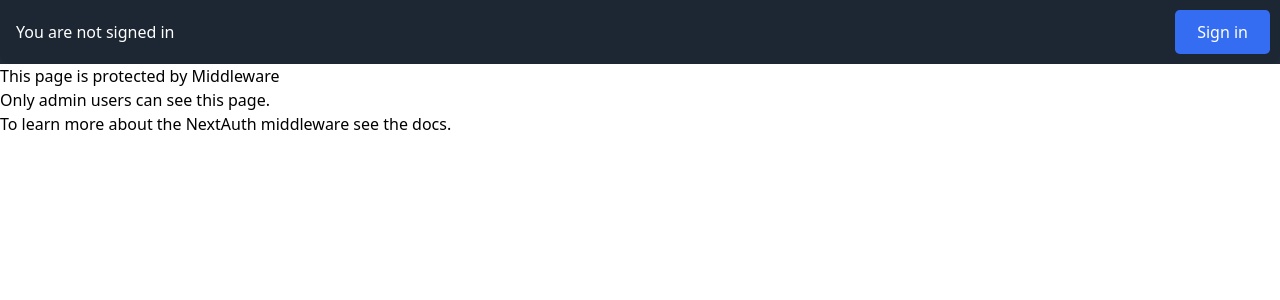
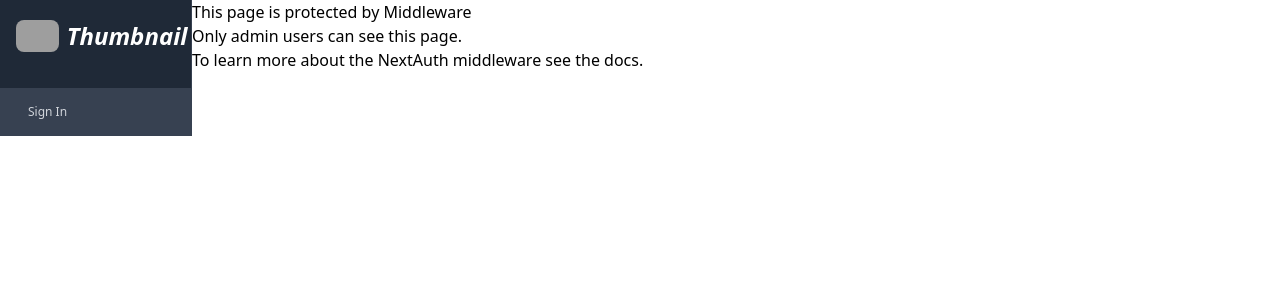
Before and after one commit to Bharat1111/thumbnail, a Next.js app: page /admin in a window 1280 px wide. Shown: the top 300 px of the page. Built offline with nearby package versions, Linux system fonts and the light colour scheme; no server answers; grey boxes are pictures that could not be loaded.

Commit message:
updation in ui

```diff
--- /dev/null
+++ b/components/MyTests.tsx
@@ -0,0 +1,37 @@
+import { useState } from "react"
+import { TestBlob } from "../utils/mongo"
+
+function classNames(...classes: string[]) {
+  return classes.filter(Boolean).join(" ")
+}
+
+const MyTests = ({ tests }: { tests: TestBlob[] }) => {
+  const [currentVideoId, setCurrentVideoId] = useState("")
+
+  return (
+    <>
+      {tests.map((test) => (
+        <a
+          onClick={() => setCurrentVideoId(test.videoId)}
+          className={classNames(
+            currentVideoId === test.videoId
+              ? "bg-gray-900 text-white"
+              : "text-gray-300 hover:bg-gray-700 hover:text-white",
+            "group flex flex-col items-center px-2 py-2 text-sm font-medium rounded-md"
+          )}
+          key={test.videoId}
+          href={"/test/" + test.videoId}
+        >
+          <img
+            width="210"
+            height="157"
+            src={`https://img.youtube.com/vi/${test.videoId}/maxresdefault.jpg`}
+          />
+          <span className="flex-1">{test.startDate}</span>
+        </a>
+      ))}
+    </>
+  )
+}
+
+export default MyTests
--- /dev/null
+++ b/components/Sidebar.tsx
@@ -0,0 +1,93 @@
+import { signIn, signOut, useSession } from "next-auth/react"
+import { useContext } from "react"
+import UserTestsContext from "../contexts/UserTestsContext"
+import styles from "./header.module.css"
+import MyTests from "./MyTests"
+
+const Sidebar = () => {
+  const navigations = [
+    { name: "Dashboard", href: "#", count: 1, current: true },
+    { name: "Projex", href: "#", count: 4, current: false },
+    { name: "Calender", href: "#", count: 4, current: false },
+    { name: "Docs", href: "#", count: 12, current: false },
+    { name: "Reports", href: "#", count: 4, current: false },
+  ]
+  const { data: session, status } = useSession()
+  const { tests } = useContext(UserTestsContext)
+  console.log(tests)
+
+  function classNames(...classes: string[]) {
+    return classes.filter(Boolean).join(" ")
+  }
+
+  return (
+    <div className="w-[15%] flex flex-col border-r min-h-0 border-gray-700 bg-gray-800">
+      <div className="flex-1 flex flex-col pt-5 pb-4 overflow-y-auto">
+        <div className="flex items-center flex-shrink-0 px-4">
+          <img
+            className="w-auto h-8 rounded-lg"
+            src="https://vercel.com/api/www/avatar/?u=bharat1111&s=64"
+            alt="sidebar"
+          />
+          <span className="ml-2 italic font-bold text-white text-2xl">
+            Thumbnail
+          </span>
+        </div>
+        <nav
+          className="mt-5 flex-1 px-2 bg-gray-800 space-y-1"
+          aria-label="Sidebar"
+        >
+          {session && (
+            <>
+              <h1 className="text-white text-center text-xl">My Tests</h1>
+              <MyTests tests={tests} />{" "}
+            </>
+          )}
+        </nav>
+      </div>
+
+      <div className="flex-shrink-0 flex bg-gray-700 p-4">
+        <a
+          href={session ? `/api/auth/signout` : `/api/auth/signin`}
+          className="flex-shrink-0 w-full group block"
+        >
+          <div className="flex items-center">
+            <div>
+              {session?.user?.image && (
+                <img
+                  className="inline-block h-9 w-9 rounded-full"
+                  src={session.user.image}
+                  alt="avatar"
+                />
+              )}
+            </div>
+
+            <div className="ml-3">
+              <p className="text-sm font-medium text-white">
+                {session?.user?.name}
+              </p>
+              <p
+                className="text-xs font-medium text-gray-300 group-hover:text-gray-200"
+                onClick={
+                  session?.user
+                    ? (e) => {
+                        e.preventDefault()
+                        signOut()
+                      }
+                    : (e) => {
+                        e.preventDefault()
+                        signIn("google")
+                      }
+                }
+              >
+                {session?.user ? "Sign Out" : "Sign In"}
+              </p>
+            </div>
+          </div>
+        </a>
+      </div>
+    </div>
+  )
+}
+
+export default Sidebar
--- a/components/header.tsx
+++ b/components/header.tsx
@@ -15,16 +15,20 @@ export default function Header() {
         <style>{`.nojs-show { opacity: 1; top: 0; }`}</style>
       </noscript>
       <div className={styles.signedInStatus}>
-        <p
-          className={`nojs-show ${
+        <div
+          className={`flex flex-row nojs-show ${
             !session && loading ? styles.loading : styles.loaded
           }`}
         >
+
           {!session && (
             <>
+              <div className="flex flex-row justify-start gap-1 w-1/2">
                 <span className={styles.notSignedInText}>
                   You are not signed in
                 </span>
+              </div>
+              <div className="flex flex-row justify-end">
                 <a
                   href={`/api/auth/signin`}
                   className={styles.buttonPrimary}
@@ -35,21 +39,36 @@ export default function Header() {
                 >
                   Sign in
                 </a>
+              </div>
             </>
           )}
           {session?.user && (
             <>
+              <div className="flex flex-row justify-start gap-1 w-1/2">
                 {session.user.image && (
                   <span
-                  style={{ backgroundImage: `url('${session.user.image}')` }}
+                    style={{
+                      backgroundImage: `url('${session.user.image}')`,
+                    }}
                     className={styles.avatar}
                   />
                 )}
-              <span className={styles.signedInText}>
+
+                <span className="text-white">
                   <small>Signed in as</small>
                   <br />
-                <strong>{session.user.email ?? session.user.name}</strong>
+                  <strong>{session.user.email || session.user.name}</strong>
                 </span>
+              </div>
+              <div className="flex flex-row justify-end gap-4 w-1/2">
+                <a href={"/myTests"} className={styles.buttonPrimary}>
+                  My Tests
+                </a>
+
+                <a href={`/`} className={styles.buttonPrimary}>
+                  New Test
+                </a>
+
                 <a
                   href={`/api/auth/signout`}
                   className={styles.button}
@@ -60,9 +79,10 @@ export default function Header() {
                 >
                   Sign out
                 </a>
+              </div>
             </>
           )}
-        </p>
+        </div>
       </div>
     </header>
   )
--- a/components/layout.tsx
+++ b/components/layout.tsx
@@ -1,15 +1,39 @@
+import { useEffect, useState } from "react"
+import UserTestsContext from "../contexts/UserTestsContext"
+import axios from "axios"
+
 import Header from "./header"
-import type { ReactChildren } from "react"
+import Sidebar from "./Sidebar"
+import { useSession } from "next-auth/react"
+import { TestBlob } from "../utils/mongo"
 
 interface Props {
   children: React.ReactNode
 }
 
 export default function Layout({ children }: Props) {
+  const { data: session, status } = useSession()
+  const [tests, setTests] = useState<TestBlob[]>([])
+
+  useEffect(() => {
+    if (!session) return
+
+    const fetchData = async () => {
+      console.log("use effect")
+      const res = await axios.get("/api/youtube/channelId")
+      console.log(res)
+      setTests(res.data.tests)
+    }
+    fetchData()
+  }, [])
+
   return (
-    <>
-      <Header />
-      <main>{children}</main>
-    </>
+    <UserTestsContext.Provider value={{ tests, setTests }}>
+      {/* <Header /> */}
+      <div className="flex flex-row overflow-x-hidden">
+        <Sidebar />
+        <main className="w-[85%]">{children}</main>
+      </div>
+    </UserTestsContext.Provider>
   )
 }
--- /dev/null
+++ b/contexts/UserTestsContext.ts
@@ -0,0 +1,15 @@
+import { createContext } from "react"
+import { YoutubeVideoBlob } from "../components/videoSelectionList"
+import { TestBlob } from "../utils/mongo"
+
+type ThumnailSelectionContext = {
+    tests: TestBlob[],
+    setTests: (tests: TestBlob[]) => void,
+}
+
+const UserTestsContext = createContext<ThumnailSelectionContext>({
+    tests: [],
+    setTests: () => { },
+})
+
+export default UserTestsContext
--- /dev/null
+++ b/pages/api/youtube/channelId.ts
@@ -0,0 +1,28 @@
+import { NextApiRequest, NextApiResponse } from "next";
+import { getSession } from "next-auth/react";
+import {google} from 'googleapis'
+const service = google.youtube('v3')
+
+import { generateAuthedClient } from "../../../utils/youtubeUtils";
+import { getAllVideosForChannel } from "../../../utils/mongo";
+
+export default async function videos(req: NextApiRequest, res: NextApiResponse) {
+    const session = await getSession({ req });
+    if (session) {
+        let authedClient = generateAuthedClient(session)
+
+        // get my channel id
+        let channelIdResponse = await service.channels.list({
+            auth: authedClient,
+            part: ['id'],
+            mine: true
+        })
+        let channelId = channelIdResponse.data?.items?.[0]?.id
+
+        const tests = await getAllVideosForChannel(channelId as string)
+        // return channelId
+        res.status(200).send({ tests });
+    } else {
+        res.status(401).send('You are not signed in!');
+    }
+}
--- a/pages/index.tsx
+++ b/pages/index.tsx
@@ -40,7 +40,7 @@ const selectVideo = () => {
       const startDay = today.getUTCDate()
       const startMonth = today.getUTCMonth() + 1
       const startYear = today.getUTCFullYear() - 2000
-      // force two days MM-DD-YY
+      // force two digits MM-DD-YY
       const startDate =
         (startMonth < 10 ? "0" : "") +
         startMonth +
@@ -78,8 +78,10 @@ const selectVideo = () => {
       }}
     >
       <Layout>
-        <div className={`bg-gray-800 flex flex-col min-h-screen`}>
-          <main className={`flex flex-col justify-center flex-1 py-5`}>
+        <div
+          className={`w-full overflow-hidden bg-gray-800 flex flex-col min-h-screen`}
+        >
+          <main className={`ml-3 flex flex-col justify-center flex-1 py-5`}>
             {session && (
               <>
                 <h1 className="pb-8 font-bold text-3xl text-white pl-3">
--- a/utils/mongo.ts
+++ b/utils/mongo.ts
@@ -47,6 +47,24 @@ export const getAllVideoIds = async () => {
   return run().catch(console.dir)
 }
 
+export const getAllVideosForChannel = async (channelId: string) => {
+  async function run() {
+    try {
+      await client.connect()
+      const database = client.db("allTests")
+      const allTests = database.collection("allTests")
+      const allFoundTests = await allTests.find({ channelId }).toArray()
+      // const videoIds = allFoundTests.map(test => test.videoId)
+
+      console.log("Data retrieved for channel " + channelId)
+      return allFoundTests
+    } finally {
+      await client.close()
+    }
+  }
+  return run().catch(console.dir)
+}
+
 export const updateSingleDataInMongo = async (blobToStore: any) => {
   async function run() {
     try {
```
Lines whose indentation alone changed are shown as unchanged.
